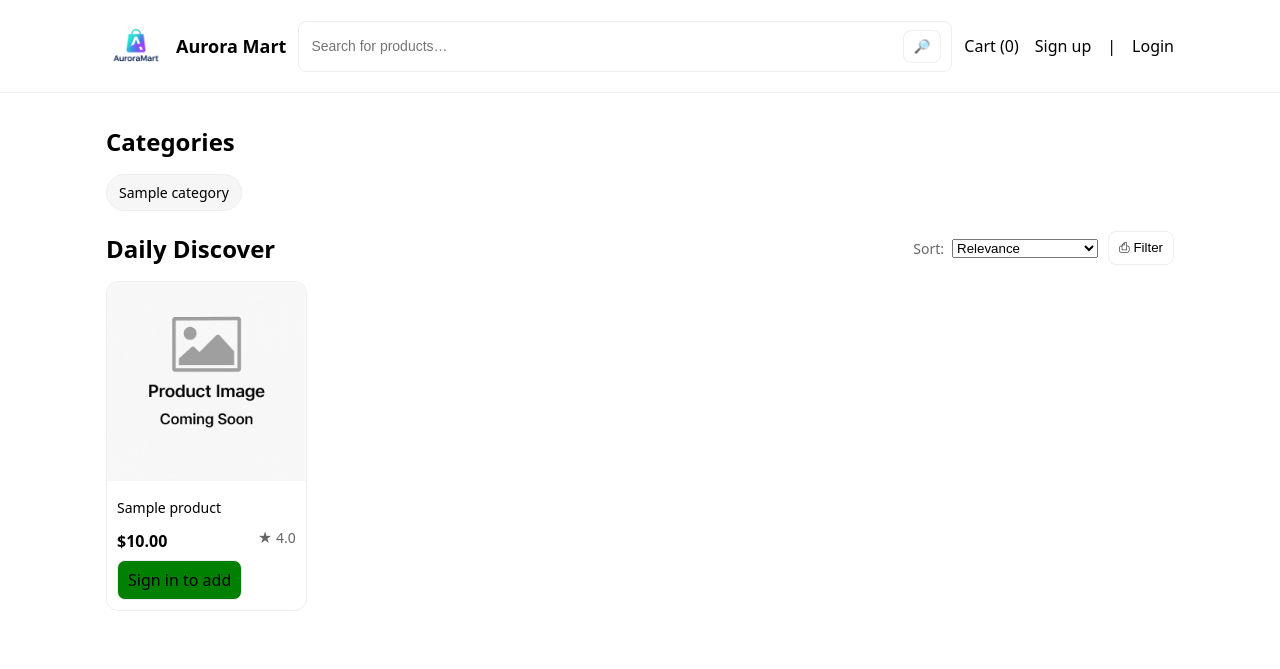
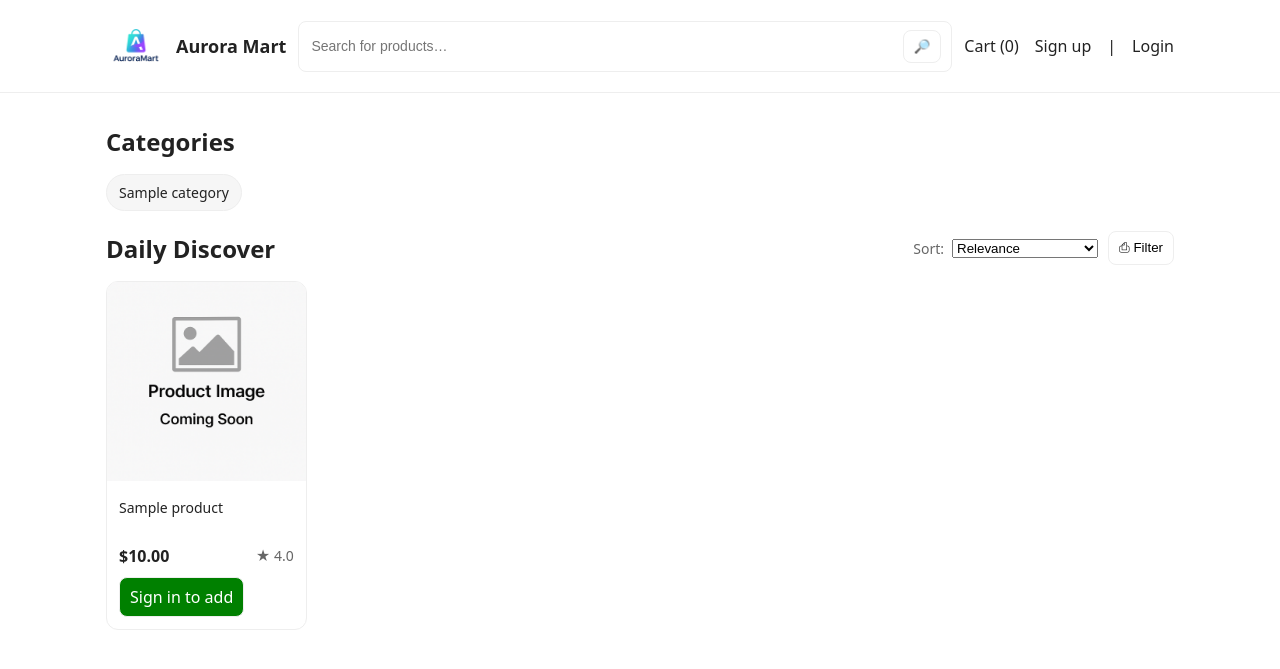
Before and after one commit to choseung-min/IS2108-Group_39-PairProject, a Django app: page /storefront/ in a window 1280 px wide. Shown: the top 669 px of the page. Run offline with Django 5.2, Linux system fonts and the light colour scheme; tables that the repository leaves empty hold one stand-in row (values such as "Sample post").

Commit message:
Update home.html alignement fix

```diff
--- a/auroramart/storefront/templates/storefront/home.html
+++ b/auroramart/storefront/templates/storefront/home.html
@@ -8,32 +8,75 @@
   <link rel="preconnect" href="https://fonts.googleapis.com">
   <style>
     :root { --gap: 12px; --fg:#222; --muted:#666; --line:#eee; --chip:#f6f6f6; }
-    *{box-sizing:border-box} body{margin:0;font-family:system-ui,-apple-system,Segoe UI,Roboto,Inter,Arial}
-    a{color:inherit;text-decoration:none}
-    header{position:sticky;top:0;background:#fff;border-bottom:1px solid var(--line);z-index:20}
-    .wrap{max-width:1100px;margin:auto;padding:16px}
-    .row{display:flex;align-items:center;gap:var(--gap)}
-    .grow{flex:1}
-    .brand{display:flex;align-items:center;gap:10px;font-weight:700;font-size:18px}
-    .brand img{height:60px;width:auto;display:block}
-    .search{display:flex;align-items:center;gap:8px;border:1px solid var(--line);border-radius:8px;padding:8px 10px}
-    .search input{border:0;outline:0;width:100%;font-size:14px}
-    .navlinks{display:flex;align-items:center;gap:16px}
-    .chipbar{display:flex;flex-wrap:wrap;gap:10px;padding:12px 0}
-    .chip{background:var(--chip);border:1px solid var(--line);padding:8px 12px;border-radius:999px;font-size:14px}
-    .toolbar{display:flex;align-items:center;justify-content:space-between;margin-top:8px}
-    .muted{color:var(--muted);font-size:14px}
-    .sort form{display:flex;align-items:center;gap:8px}
-    .grid{display:grid;grid-template-columns:repeat(5,1fr);gap:16px;margin-top:16px}
-    @media (max-width:1024px){ .grid{grid-template-columns:repeat(3,1fr)} }
-    @media (max-width:640px){ .grid{grid-template-columns:repeat(2,1fr)} .navlinks{gap:10px} }
-    .card{border:1px solid var(--line);border-radius:12px;overflow:hidden;background:#fff}
-    .card img{width:100%;aspect-ratio:1/1;object-fit:cover;background:#fafafa}
-    .card .b{padding:10px}
-    .card .name{font-size:14px;line-height:1.4;height:2.8em;overflow:hidden}
-    .price{font-weight:600;margin-top:6px}
-    .star{color:#f6b400;margin-left:6px}
-    .btn{display:inline-block;border:1px solid var(--line);padding:8px 10px;border-radius:8px;background:#fff}
+    * { box-sizing: border-box; }
+    body { margin:0; font-family:system-ui,-apple-system,Segoe UI,Roboto,Inter,Arial; color:var(--fg); }
+    a { color:inherit; text-decoration:none; }
+
+    /* Header */
+    header { position:sticky; top:0; background:#fff; border-bottom:1px solid var(--line); z-index:20; }
+    .wrap { max-width:1100px; margin:auto; padding:16px; }
+    .row { display:flex; align-items:center; gap:var(--gap); }
+    .grow { flex:1; }
+    .brand { display:flex; align-items:center; gap:10px; font-weight:700; font-size:18px; }
+    .brand img { height:60px; width:auto; display:block; }
+    .search { display:flex; align-items:center; gap:8px; border:1px solid var(--line); border-radius:8px; padding:8px 10px; }
+    .search input { border:0; outline:0; width:100%; font-size:14px; }
+    .navlinks { display:flex; align-items:center; gap:16px; }
+
+    /* Chips & toolbar */
+    .chipbar { display:flex; flex-wrap:wrap; gap:10px; padding:12px 0; }
+    .chip { background:var(--chip); border:1px solid var(--line); padding:8px 12px; border-radius:999px; font-size:14px; }
+    .toolbar { display:flex; align-items:center; justify-content:space-between; margin-top:8px; }
+    .muted { color:var(--muted); font-size:14px; }
+    .sort form { display:flex; align-items:center; gap:8px; }
+    .btn { display:inline-block; border:1px solid var(--line); padding:8px 10px; border-radius:8px; background:#fff; }
+
+    /* Product grid */
+    .grid { display:grid; grid-template-columns:repeat(5,1fr); gap:16px; margin-top:16px; }
+    @media (max-width:1024px){ .grid{ grid-template-columns:repeat(3,1fr); } }
+    @media (max-width:640px){ .grid{ grid-template-columns:repeat(2,1fr); } .navlinks{ gap:10px; } }
+
+    /* Card ALIGNMENT FIX */
+    .card {
+      border:1px solid var(--line);
+      border-radius:12px;
+      overflow:hidden;
+      background:#fff;
+      display:flex;                 /* stack sections vertical */
+      flex-direction:column;
+    }
+    .card img {
+      width:100%;
+      aspect-ratio:1/1;
+      object-fit:cover;
+      background:#fafafa;
+    }
+    .card .b {
+      display:flex;
+      flex-direction:column;
+      justify-content:space-between; /* keeps button area at bottom */
+      flex:1;                         /* equal card heights in the row */
+      padding:12px;
+    }
+    .card .name {
+      font-size:14px;
+      line-height:1.4;
+      /* Reserve two lines so rows align even with long names */
+      min-height:2.8em;
+      display:-webkit-box;
+      -webkit-line-clamp:2;
+      line-clamp:2;
+      -webkit-box-orient:vertical;
+      overflow:hidden;
+    }
+    .card .meta {                    /* price + rating row */
+      display:flex;
+      justify-content:space-between;
+      align-items:center;
+      margin-top:8px;
+    }
+    .card .price { font-weight:600; }
+    .card .bottom { margin-top:auto; padding-top:10px; } /* push button to bottom */
   </style>
 </head>
 <body>
@@ -78,28 +121,25 @@
   <div class="toolbar">
     <h2 style="margin:0">Daily Discover</h2>
     <div class="row" style="gap:10px">
-      <!-- Sort control (select submits GET with current q preserved) -->
       <div class="sort">
         <form method="get">
           <input type="hidden" name="q" value="{{ q }}">
           <label class="muted">Sort:</label>
           <select name="sort" onchange="this.form.submit()">
-            <option value=""      {% if not sort %}selected{% endif %}>Relevance</option>
-            <option value="rating" {% if sort == 'rating' %}selected{% endif %}>Rating (High → Low)</option>
-            <option value="price_asc"  {% if sort == 'price_asc' %}selected{% endif %}>Price (Low → High)</option>
-            <option value="price_desc" {% if sort == 'price_desc' %}selected{% endif %}>Price (High → Low)</option>
-            <option value="new"   {% if sort == 'new' %}selected{% endif %}>Newest</option>
+            <option value=""          {% if not sort %}selected{% endif %}>Relevance</option>
+            <option value="rating"    {% if sort == 'rating' %}selected{% endif %}>Rating (High → Low)</option>
+            <option value="price_asc" {% if sort == 'price_asc' %}selected{% endif %}>Price (Low → High)</option>
+            <option value="price_desc"{% if sort == 'price_desc' %}selected{% endif %}>Price (High → Low)</option>
+            <option value="new"       {% if sort == 'new' %}selected{% endif %}>Newest</option>
           </select>
           <noscript><button class="btn" type="submit">Sort</button></noscript>
         </form>
       </div>
-
-      <!-- Placeholder filter icon/button -->
       <button class="btn" title="Filter (coming soon)">⎙ Filter</button>
     </div>
   </div>
 
-  <!-- Products grid (sorted by rating by default on the view) -->
+  <!-- Products grid -->
   <section class="grid">
     {% for p in products %}
       <article class="card">
@@ -107,19 +147,21 @@
           <img src="{% static 'img/Placeholder Img.png' %}" alt="{{ p.name }}">
         </a>
         <div class="b">
-          <a class="name" href="{% url 'product' p.slug %}">{{ p.name }}</a>
-          <div class="row" style="justify-content:space-between;margin-top:6px">
-            <span class="price">${{ p.price|floatformat:2 }}</span>
-            <span class="muted">★ {{ p.rating|default:"0.0" }}</span>
+          <div>
+            <a class="name" href="{% url 'product' p.slug %}">{{ p.name }}</a>
+            <div class="meta">
+              <span class="price">${{ p.price|floatformat:2 }}</span>
+              <span class="muted">★ {{ p.rating|default:"0.0" }}</span>
+            </div>
           </div>
-          <div style="margin-top:8px">
+          <div class="bottom">
             {% if request.user.is_authenticated %}
               <form method="post" action="{% url 'cart_add' p.id %}">
                 {% csrf_token %}
-                <button class="btn" type="submit" style="background: green;">Add to cart</button>
+                <button class="btn" type="submit" style="background: green; color:#fff;">Add to cart</button>
               </form>
             {% else %}
-              <a href="{% url 'login' %}?next={% url 'product' p.slug %}" class="btn" style="background: green;">
+              <a href="{% url 'login' %}?next={% url 'product' p.slug %}" class="btn" style="background: green; color:#fff;">
                 Sign in to add
               </a>
             {% endif %}
```
